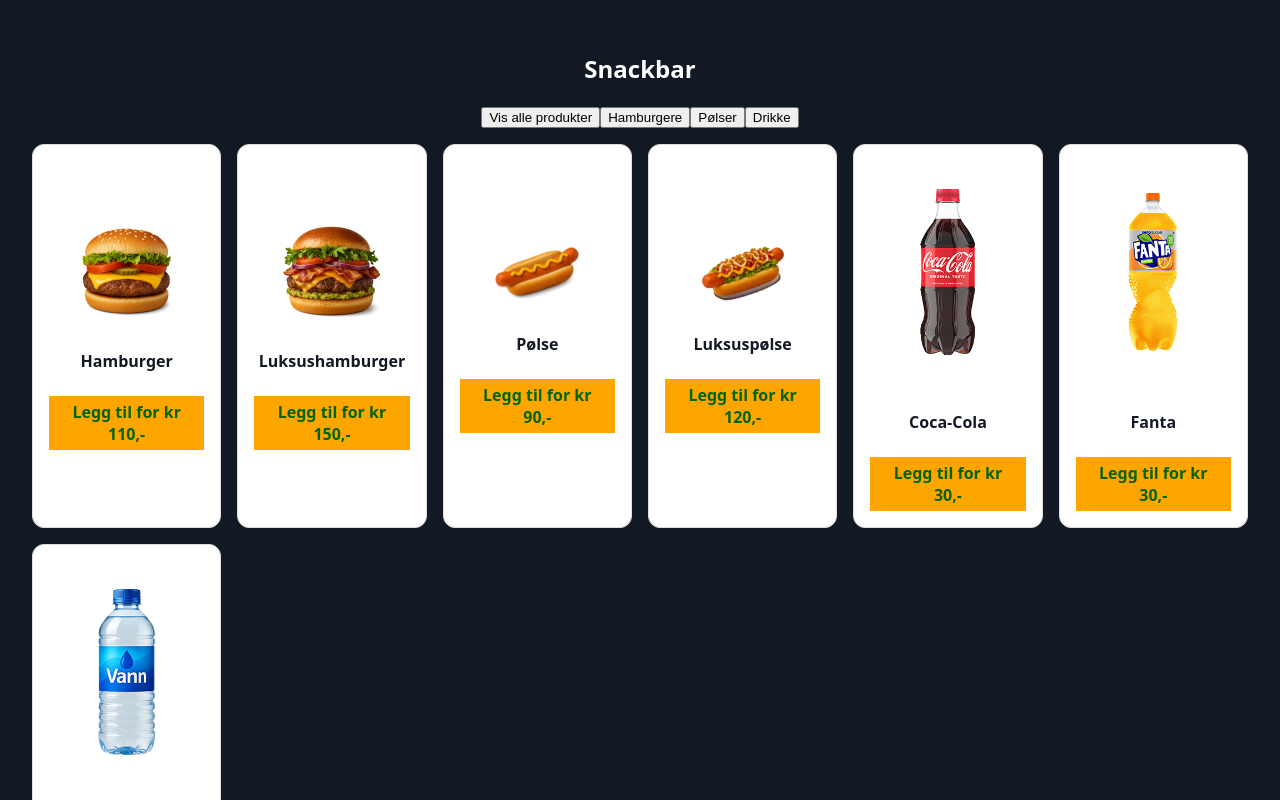
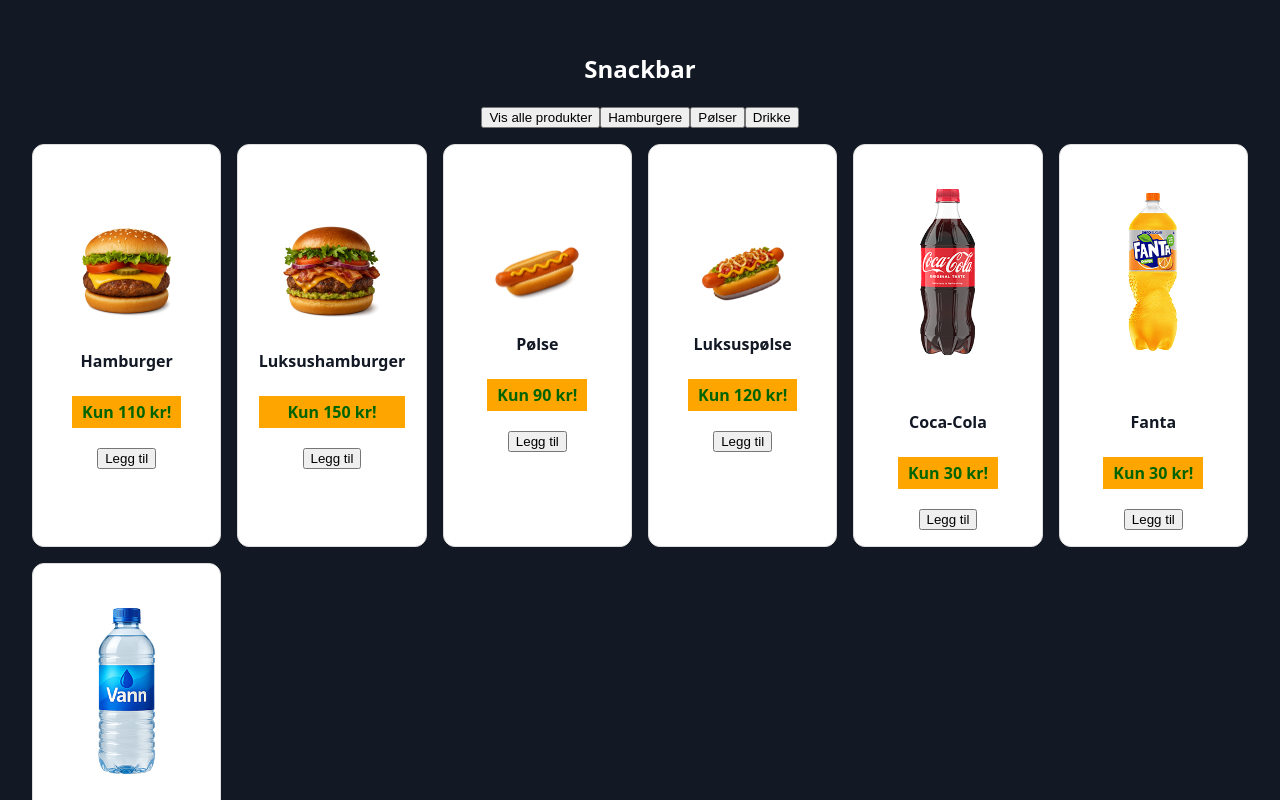
Before and after one commit to melz3r/SnackBar, a React (Vite) app: page / in a window 1280 px wide. Shown: the top 800 px of the page. Built offline with nearby package versions, Linux system fonts and the light colour scheme.

Commit message:
lagt til kjøpeknapp med onClick i ProductCard.jsx

```diff
--- a/src/components/ProductCard.jsx
+++ b/src/components/ProductCard.jsx
@@ -1,11 +1,16 @@
-export default function ProductCard({ product }) {
+export default function ProductCard({ product, onBuy }) {
   return (
     <li className="product-card">
       <img src={product.image} alt={product.name} className="product-image" />
       <div className="product-info">
         <span className="product-name">{product.name}</span>
-        <span className="product-price">Legg til for kr {product.price},-</span>
+        <span className="product-price">
+          Kun {product.price} kr!
+        </span>
       </div>
+      <button className="buy-button" onClick={() => onBuy(product)}>
+        Legg til
+      </button>
     </li>
   );
 }
```
